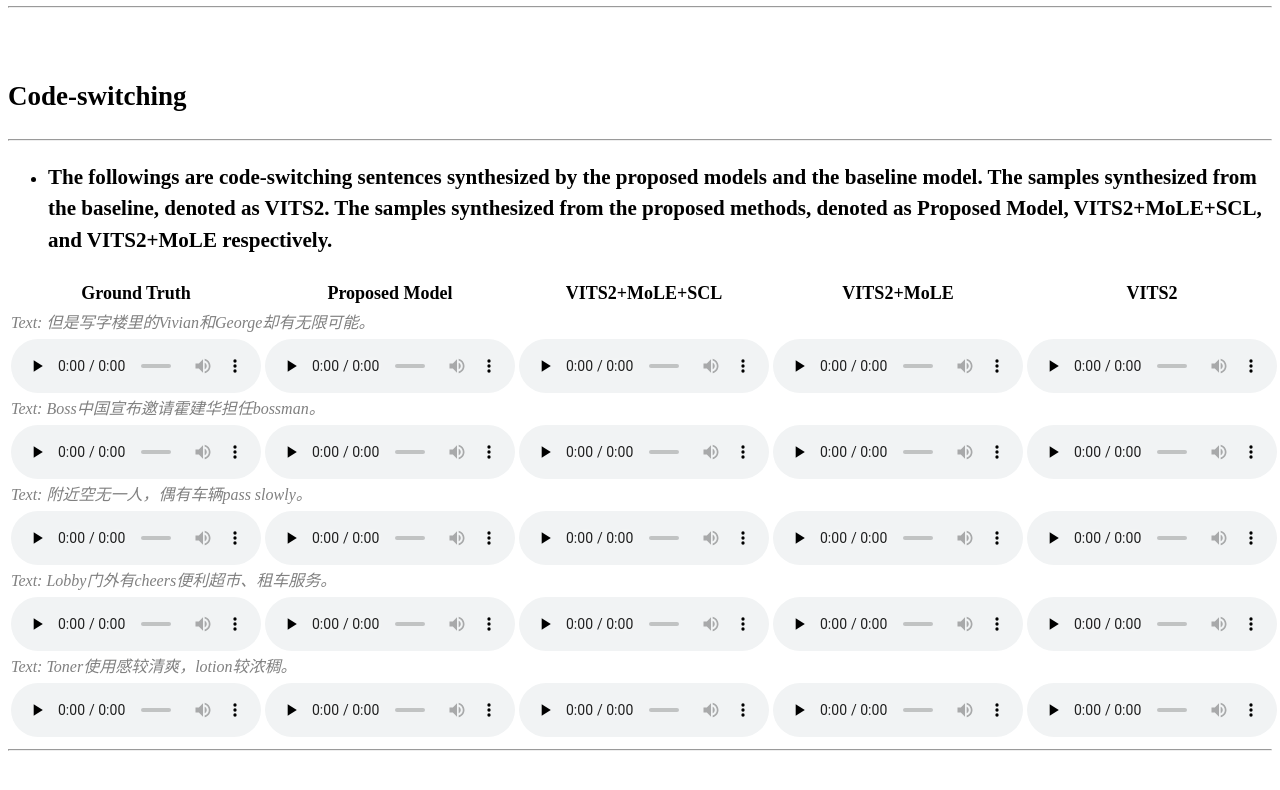
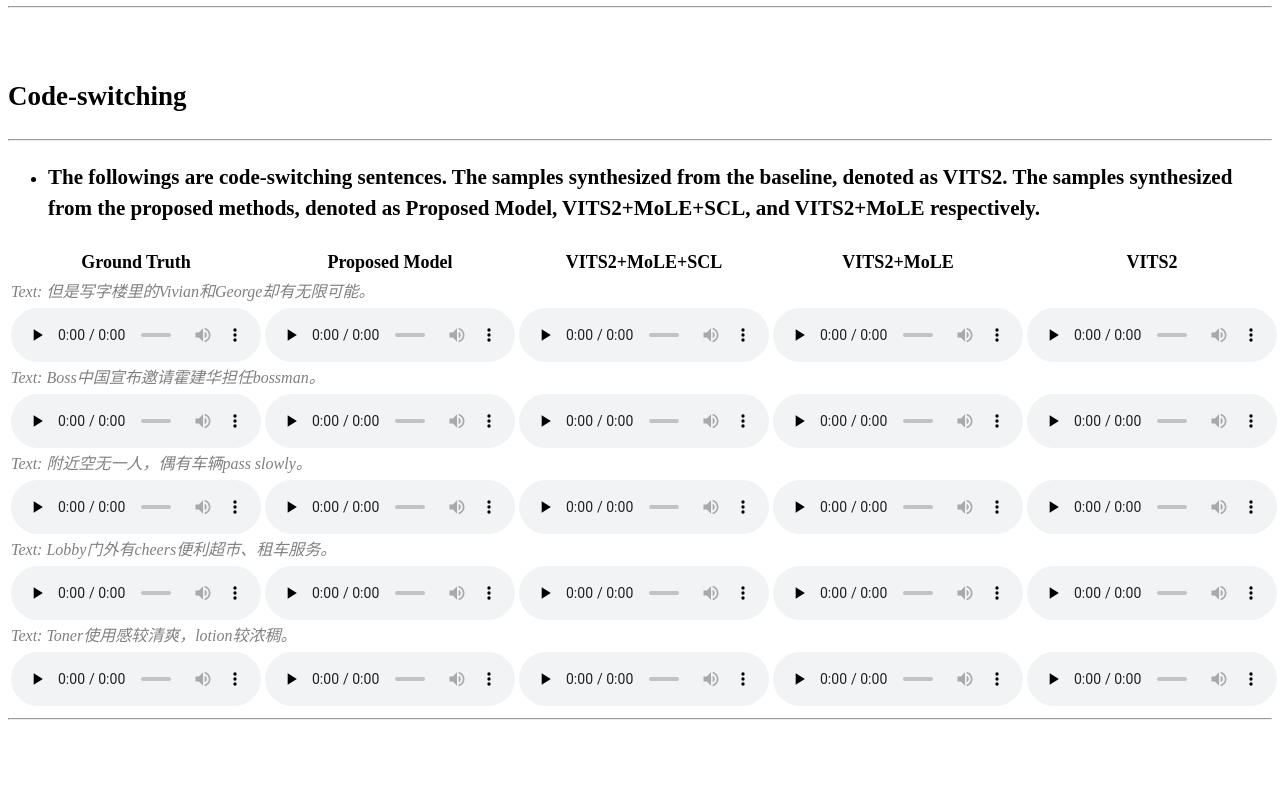
Before and after one commit to eagerr1102/demo, a plain HTML site: page index.html in a window 1280 px wide. Shown: the part 1552-2342 px from the top of the page. Drawn offline with Linux system fonts and the light colour scheme.

Commit message:
Update index.html

```diff
--- a/index.html
+++ b/index.html
@@ -150,7 +150,7 @@
     <a name="cs"><h2>Code-switching</h2></a>
     <hr>
     <ul>
-      <li><h3>The followings are code-switching sentences synthesized by the proposed models and the baseline model. The samples synthesized from the baseline, denoted as VITS2. The samples synthesized from the proposed methods, denoted as Proposed Model, VITS2+MoLE+SCL, and VITS2+MoLE respectively.</h3></li>
+      <li><h3>The followings are code-switching sentences. The samples synthesized from the baseline, denoted as VITS2. The samples synthesized from the proposed methods, denoted as Proposed Model, VITS2+MoLE+SCL, and VITS2+MoLE respectively.</h3></li>
     </ul>
     <table>
         <thead>
```
